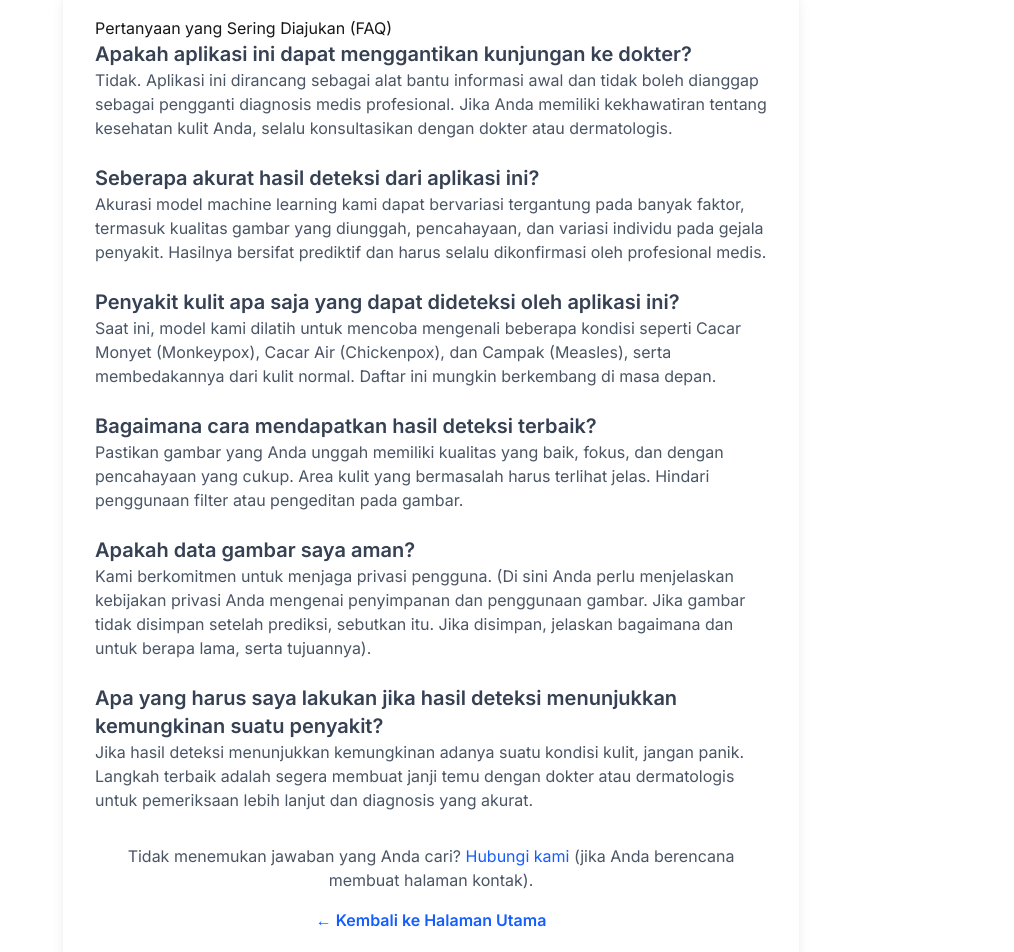
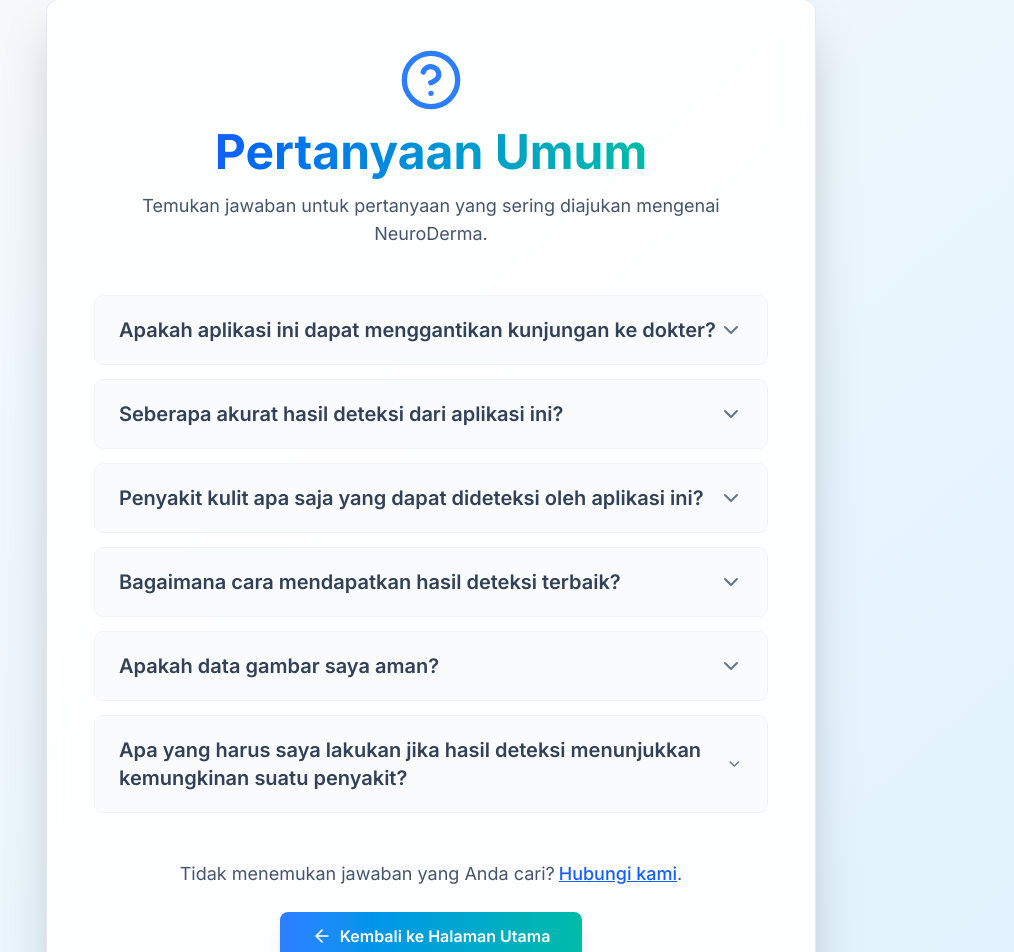
Before and after one commit to raisenbk/neuroderma-app-frontend-nextjs, a Next.js app: page /faq in a window 1280 px wide. Shown: the part 180-1132 px from the top of the page, without its empty margins (209-1223 px from the left). Built offline with nearby package versions, Linux system fonts and the light colour scheme.

Commit message:
Design FAQ Page

```diff
--- a/src/app/faq/page.jsx
+++ b/src/app/faq/page.jsx
@@ -1,10 +1,47 @@
 // src/app/faq/page.jsx
+'use client'; // Komponen ini sekarang interaktif, jadi perlu 'use client'
+
 import Link from 'next/link';
+import { useState } from 'react';
+import { ChevronDown, HelpCircle, MessageSquare, ArrowLeft } from 'lucide-react'; // Ikon
 
-export const metadata = {
-  title: 'FAQ - Sistem Deteksi Penyakit Kulit',
-  description: 'Temukan jawaban atas pertanyaan umum mengenai Sistem Deteksi Penyakit Kulit.',
-};
+// Komponen untuk satu item FAQ (Accordion)
+function FaqItem({ faq, index, isOpen, onToggle }) {
+  return (
+    // Setiap item FAQ sekarang memiliki latar belakang dan ring sendiri
+    <div className="bg-slate-50/70 rounded-lg ring-1 ring-slate-200/50 overflow-hidden">
+      <h2>
+        <button
+          type="button"
+          className="flex items-center justify-between w-full py-5 px-4 sm:px-6 text-left font-semibold text-slate-700 hover:text-blue-600 focus:outline-none focus-visible:ring focus-visible:ring-blue-500 focus-visible:ring-opacity-75 transition-colors duration-200"
+          onClick={() => onToggle(index)}
+          aria-expanded={isOpen}
+          aria-controls={`faq-answer-${index}`}
+        >
+          <span className="text-lg sm:text-xl">{faq.question}</span>
+          <ChevronDown
+            className={`w-6 h-6 text-slate-400 transform transition-transform duration-300 ${
+              isOpen ? 'rotate-180 text-blue-500' : 'text-slate-500' // Ubah warna chevron saat terbuka
+            }`}
+          />
+        </button>
+      </h2>
+      <div
+        id={`faq-answer-${index}`}
+        className={`overflow-hidden transition-all duration-300 ease-in-out ${ // Durasi diubah agar lebih cepat
+          isOpen ? 'max-h-[500px] opacity-100' : 'max-h-0 opacity-0' // max-h disesuaikan
+        }`}
+        role="region"
+        aria-labelledby={`faq-question-${index}`}
+      >
+        {/* Padding ditambahkan di sini untuk jawaban */}
+        <div className="px-4 sm:px-6 pt-0 pb-5 text-slate-600 leading-relaxed text-base">
+          {faq.answer}
+        </div>
+      </div>
+    </div>
+  );
+}
 
 export default function FAQPage() {
   const faqs = [
@@ -26,7 +63,7 @@
     },
     {
       question: "Apakah data gambar saya aman?",
-      answer: "Kami berkomitmen untuk menjaga privasi pengguna. (Di sini Anda perlu menjelaskan kebijakan privasi Anda mengenai penyimpanan dan penggunaan gambar. Jika gambar tidak disimpan setelah prediksi, sebutkan itu. Jika disimpan, jelaskan bagaimana dan untuk berapa lama, serta tujuannya)."
+      answer: "Kami berkomitmen untuk menjaga privasi pengguna. Semua gambar yang diunggah untuk keperluan prediksi tidak disimpan di sistem kami setelah proses prediksi selesai. Gambar hanya digunakan sementara untuk menjalankan analisis, dan akan dihapus secara otomatis tanpa disimpan di server atau basis data manapun. Dengan demikian, data Anda tetap aman dan terlindungi."
     },
     {
       question: "Apa yang harus saya lakukan jika hasil deteksi menunjukkan kemungkinan suatu penyakit?",
@@ -34,27 +71,59 @@
     }
   ];
 
+  const [openIndex, setOpenIndex] = useState(null);
+
+  const handleToggle = (index) => {
+    setOpenIndex(openIndex === index ? null : index);
+  };
+
+  // Metadata akan diatur oleh RootLayout atau layout khusus untuk /faq jika ada
+  // export const metadata = {
+  //   title: 'FAQ - NeuroDerma',
+  //   description: 'Temukan jawaban atas pertanyaan umum mengenai NeuroDerma.',
+  // };
+
   return (
-    <main className="container mx-auto px-4 py-8 max-w-3xl">
-      <div className="bg-white p-6 sm:p-8 rounded-lg shadow-lg prose lg:prose-xl mx-auto">
-        <h1>Pertanyaan yang Sering Diajukan (FAQ)</h1>
+    <main className="py-12 px-4 sm:px-6 lg:px-8 bg-gradient-to-br from-slate-50 to-sky-100 min-h-[calc(100vh-150px)]"> {/* Latar belakang terang */}
+      <div className="bg-white/90 backdrop-blur-lg p-8 sm:p-12 rounded-xl shadow-2xl max-w-3xl mx-auto ring-1 ring-slate-200"> {/* Kartu utama terang */}
+        <div className="text-center mb-12">
+          <HelpCircle className="w-16 h-16 mx-auto mb-4 text-blue-500" /> {/* Ikon warna disesuaikan */}
+          <h1 className="text-4xl sm:text-5xl font-bold">
+            <span className="text-transparent bg-clip-text bg-gradient-to-r from-blue-600 to-teal-500"> {/* Teks gradien disesuaikan */}
+              Pertanyaan Umum
+            </span>
+          </h1>
+          <p className="mt-4 text-lg text-slate-600"> {/* Warna teks disesuaikan */}
+            Temukan jawaban untuk pertanyaan yang sering diajukan mengenai NeuroDerma.
+          </p>
+        </div>
 
-        <div className="space-y-6">
+        {/* Kontainer untuk item FAQ */}
+        <div className="space-y-4"> {/* Memberi jarak antar item FAQ */}
           {faqs.map((faq, index) => (
-            <div key={index}>
-              <h2 className="text-xl font-semibold text-gray-700">{faq.question}</h2>
-              <p className="text-gray-600">{faq.answer}</p>
-            </div>
+            <FaqItem
+              key={index}
+              faq={faq}
+              index={index}
+              isOpen={openIndex === index}
+              onToggle={handleToggle}
+            />
           ))}
         </div>
 
-        <div className="mt-8 text-center">
-          <p className="text-gray-600">
+        <div className="mt-12 text-center">
+          <p className="text-slate-600 mb-6 text-lg"> {/* Warna teks disesuaikan */}
             Tidak menemukan jawaban yang Anda cari?
-            <Link href="/kontak" className="text-blue-600 hover:text-blue-700"> Hubungi kami</Link> (jika Anda berencana membuat halaman kontak).
+            <Link href="/kontak" className="ml-1 text-blue-600 hover:text-blue-500 font-medium underline transition-colors">
+              Hubungi kami
+            </Link>.
           </p>
-          <Link href="/" className="block mt-4 text-blue-600 hover:text-blue-700 font-semibold">
-            &larr; Kembali ke Halaman Utama
+          <Link
+            href="/"
+            className="inline-flex items-center px-8 py-3 bg-gradient-to-r from-blue-500 to-teal-500 text-white font-semibold rounded-lg shadow-lg hover:from-blue-600 hover:to-teal-600 focus:outline-none focus-visible:ring focus-visible:ring-blue-500 focus-visible:ring-opacity-75 transition-all duration-300 transform hover:scale-105"
+          >
+            <ArrowLeft className="w-5 h-5 mr-2" />
+            Kembali ke Halaman Utama
           </Link>
         </div>
       </div>
--- a/src/app/layout.jsx
+++ b/src/app/layout.jsx
@@ -2,7 +2,7 @@
 // Pastikan Anda mengimpor font Inter atau font lain yang Anda gunakan
 import { Inter } from 'next/font/google';
 import Link from 'next/link'; // Untuk navigasi
-import Image from 'next/image'
+import Image from 'next/image';
 import './globals.css'; // Asumsi file CSS global Anda ada di sini
 
 const inter = Inter({ subsets: ['latin'] });
@@ -45,9 +45,6 @@
               <Link href="/" className="text-gray-600 hover:text-blue-600">
                 Beranda
               </Link>
-              <Link href="/info" className="text-gray-600 hover:text-blue-600">
-                Info Penyakit
-              </Link>
               <Link href="/tentang-kami" className="text-gray-600 hover:text-blue-600">
                 Tentang Kami
               </Link>
```
